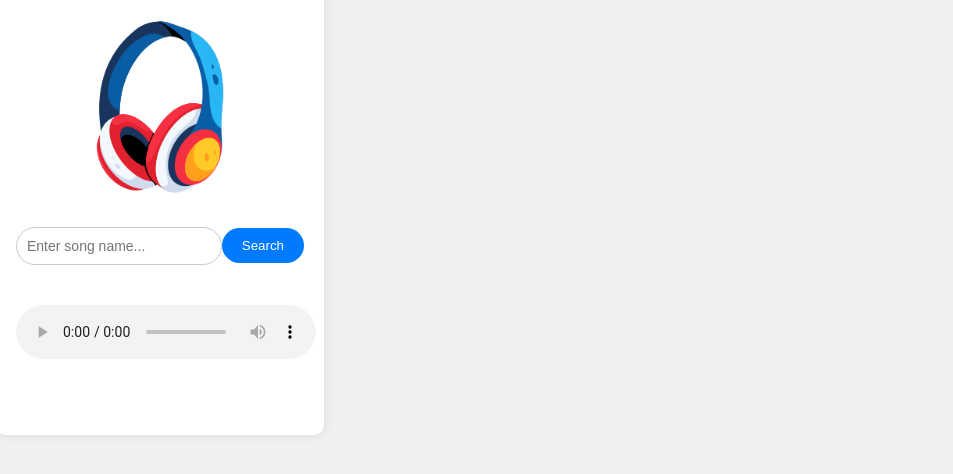
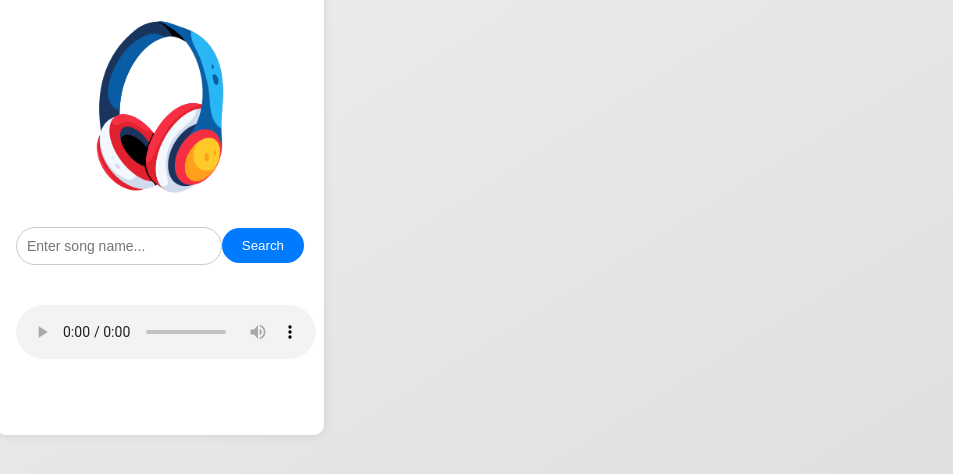
Before and after one commit to iamayush25/MusicPlayer-extension, a plain HTML site: page index.html in a window 1280 px wide. Shown: the part 234-708 px from the top of the page, without its empty margins (0-953 px from the left). Drawn offline with Linux system fonts and the light colour scheme.

Commit message:
Chrome Extentions

```diff
--- a/styles.css
+++ b/styles.css
@@ -7,7 +7,8 @@ body {
   height: 100vh;
   width: 20rem;
   background-color: #f0f0f0;
-
+  border-radius: 20px ;
+  background: linear-gradient(to bottom right, #f0f0f0, #dcdcdc);
 
 }
 
```
